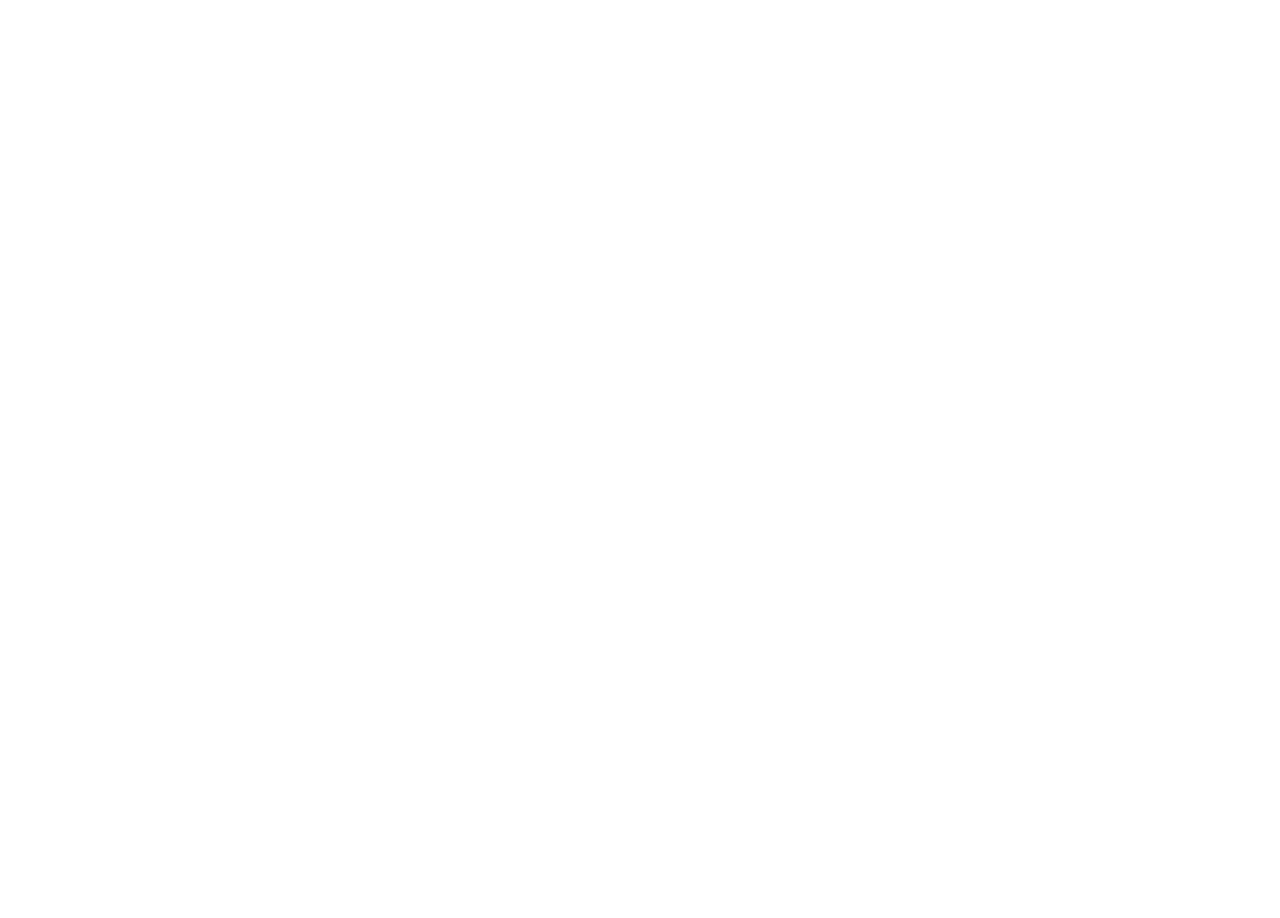
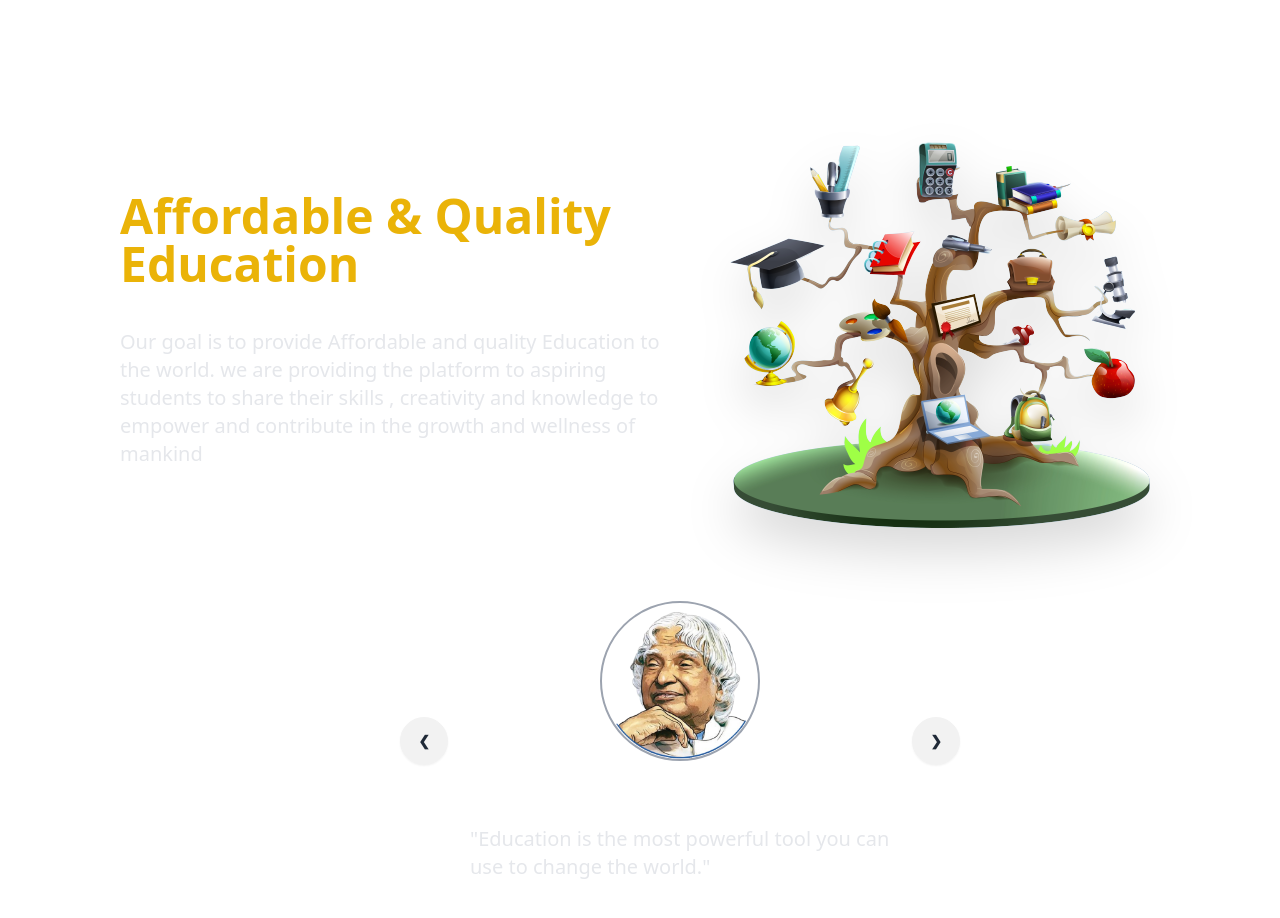
Before and after one commit to rohitg77/LMS, a React (Vite) app: page /about in a window 1280 px wide. Before the commit this address had no page. Shown: the top 918 px of the page. Before the commit the page ends 800 px from the top, so only its background shows below. Built offline with nearby package versions, Linux system fonts and the light colour scheme.

Commit message:
add about us page

```diff
--- a/src/App.jsx
+++ b/src/App.jsx
@@ -4,6 +4,7 @@
 
 import Footer from "./Components/Footer"
 import HomeLayout from "./Layout/HomeLayout"
+import AboutUs from "./Pages/AboutUs"
 import HomePage from "./Pages/HomePage"
 function App() {
 
@@ -11,6 +12,7 @@
     <>
       <Routes>
       <Route path="/" element={<HomePage/>}/>
+      <Route path="/about" element={<AboutUs/>}/>
     </Routes>
     </>
 
--- /dev/null
+++ b/src/Pages/AboutUs.jsx
@@ -0,0 +1,145 @@
+import React from "react";
+
+import aboutMainImage from "../Assets/Images/aboutMainImage.png";
+import apj from "../Assets/Images/QuotesPersonalityImage/apj.png";
+import billGates from "../Assets/Images/QuotesPersonalityImage/billGates.png";
+import einstein from "../Assets/Images/QuotesPersonalityImage/einstein.png";
+import nelsonMandela from "../Assets/Images/QuotesPersonalityImage/nelsonMandela.png";
+import steveJobs from "../Assets/Images/QuotesPersonalityImage/steveJobs.png";
+import HomeLayout from "../Layout/HomeLayout";
+function AboutUs() {
+  return (
+    <HomeLayout>
+      <div className="pl-20 pt-20 flex flex-col text-white">
+        <div className="flex items-center mx-10 gap-5">
+          <section className="w-1/2 space-y-10">
+            <h1 className="text-5xl text-yellow-500 font-semibold">
+              Affordable & Quality Education
+            </h1>
+            <p className="text-xl text-gray-200">
+              Our goal is to provide Affordable and quality Education to the
+              world. we are providing the platform to aspiring students to share
+              their skills , creativity and knowledge to empower and contribute
+              in the growth and wellness of mankind
+            </p>
+          </section>
+          <div className="w-1/2">
+            <img
+                id="test1"
+                style={{
+                    filter: "drop-shadow(0px,10px,10px,rgb(0,0,0))",
+                }}
+              className="drop-shadow-2xl"
+              src={aboutMainImage}
+              alt="aboutMainImage"
+            />
+          </div>
+        </div>
+        <div className="carousel w-1/2 m-auto">
+          <div id="slide1" className="carousel-item relative w-full">
+            <div className="flex flex-col items-center justify-center gap-4 px-[15%]">
+              <img
+                src={apj}
+                className="w-40 rounded-full border-2 border-gray-400"
+              />
+              <h3 className="text-2xl font-semibold">Nelson Mandela</h3>
+              <p className="text-xl text-gray-200">
+                {'"Education is the most powerful tool you can use to change the world."'}
+              </p>
+              <div className="absolute left-5 right-5 top-1/2 flex -translate-y-1/2 transform justify-between">
+                <a href="#slide5" className="btn btn-circle">
+                  ❮
+                </a>
+                <a href="#slide2" className="btn btn-circle">
+                  ❯
+                </a>
+              </div>
+            </div>
+          </div>
+          <div id="slide2" className="carousel-item relative w-full">
+            <div className="flex flex-col items-center justify-center gap-4 px-[15%]">
+              <img
+                src={einstein}
+                className="w-40 rounded-full border-2 border-gray-400"
+              />
+              <h3 className="text-2xl font-semibold">Albert Einstein</h3>
+              <p className="text-xl text-gray-200">
+                {'"Education is not the learning of facts, but the training of the mind to think."'}
+              </p>
+              <div className="absolute left-5 right-5 top-1/2 flex -translate-y-1/2 transform justify-between">
+                <a href="#slide1" className="btn btn-circle">
+                  ❮
+                </a>
+                <a href="#slide3" className="btn btn-circle">
+                  ❯
+                </a>
+              </div>
+            </div>
+          </div>
+          <div id="slide3" className="carousel-item relative w-full">
+            <div className="flex flex-col items-center justify-center gap-4 px-[15%]">
+              <img
+                src={steveJobs}
+                className="w-40 rounded-full border-2 border-gray-400"
+              />
+              <h3 className="text-2xl font-semibold">Steve Jobs</h3>
+              <p className="text-xl text-gray-200">
+                {'"Innovation distinguishes between a leader and a follower."'}
+              </p>
+              <div className="absolute left-5 right-5 top-1/2 flex -translate-y-1/2 transform justify-between">
+                <a href="#slide2" className="btn btn-circle">
+                  ❮
+                </a>
+                <a href="#slide4" className="btn btn-circle">
+                  ❯
+                </a>
+              </div>
+            </div>
+          </div>
+          <div id="slide4" className="carousel-item relative w-full">
+            <div className="flex flex-col items-center justify-center gap-4 px-[15%]">
+              <img
+                src={billGates}
+                className="w-40 rounded-full border-2 border-gray-400"
+              />
+              <h3 className="text-2xl font-semibold">Bill Gates</h3>
+              <p className="text-xl text-gray-200">
+                {'"Technology is just a tool. In terms of getting the kids working together and motivating them, the teacher is the most important."'}
+              </p>
+              <div className="absolute left-5 right-5 top-1/2 flex -translate-y-1/2 transform justify-between">
+                <a href="#slide3" className="btn btn-circle">
+                  ❮
+                </a>
+                <a href="#slide5" className="btn btn-circle">
+                  ❯
+                </a>
+              </div>
+            </div>
+          </div>
+          <div id="slide5" className="carousel-item relative w-full">
+            <div className="flex flex-col items-center justify-center gap-4 px-[15%]">
+              <img
+                src={nelsonMandela}
+                className="w-40 rounded-full border-2 border-gray-400"
+              />
+               <h3 className="text-2xl font-semibold">Nelson Mandela</h3>
+              <p className="text-xl text-gray-200">
+                {'"Education is the most powerful tool you can use to change the world."'}
+              </p>
+              <div className="absolute left-5 right-5 top-1/2 flex -translate-y-1/2 transform justify-between">
+                <a href="#slide4" className="btn btn-circle">
+                  ❮
+                </a>
+                <a href="#slide1" className="btn btn-circle">
+                  ❯
+                </a>
+              </div>
+            </div>
+          </div>
+        </div>
+      </div>
+    </HomeLayout>
+  );
+}
+
+export default AboutUs;
```
